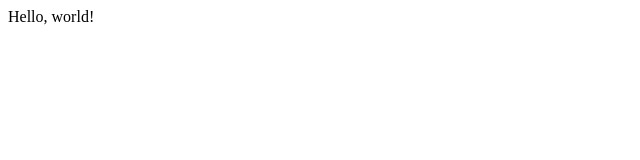
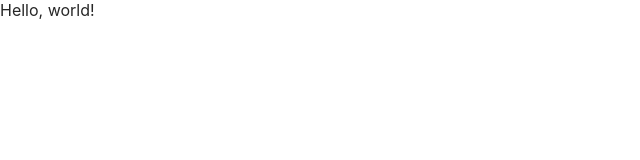
Before and after one commit to ro-ssang/youtube-playlist-02, a React (Create React App) app: page / in a window 1280 px wide. Shown: the top 160 px of the page, without its empty margins (0-640 px from the left). Built offline with nearby package versions, Linux system fonts and the light colour scheme.

Commit message:
Feat: 글로벌 스타일 적용

```diff
--- a/src/App.js
+++ b/src/App.js
@@ -1,7 +1,15 @@
 import React from 'react';
+import { ThemeProvider } from 'styled-components';
+import GlobalStyle from './styles/GlobalStyle';
+import { defaultTheme } from './styles/theme';
 
 function App() {
-  return <div>Hello, world!</div>;
+  return (
+    <ThemeProvider theme={defaultTheme}>
+      <GlobalStyle />
+      <div>Hello, world!</div>
+    </ThemeProvider>
+  );
 }
 
 export default App;
--- /dev/null
+++ b/src/styles/GlobalStyle.jsx
@@ -0,0 +1,21 @@
+import { createGlobalStyle, css } from 'styled-components';
+
+const GlobalStyle = createGlobalStyle`
+  * {
+    margin: 0px;
+    padding: 0px;
+    box-sizing: border-box;
+  }
+
+  ${({ theme }) => {
+    return css`
+      body {
+        background: ${theme.colors.theme.background};
+        color: ${theme.colors.primary};
+        font-family: ${theme.fonts.family.base};
+      }
+    `;
+  }}
+`;
+
+export default GlobalStyle;
--- /dev/null
+++ b/src/styles/theme.js
@@ -0,0 +1,75 @@
+const colors = {
+  red: '#ff453a',
+  primary: 'rgba(0,0,0,0.85)',
+  secondary: 'rgba(0,0,0,0.5)',
+  theme: {
+    default: '#000',
+    background: 'transparent',
+  },
+  searchBox: {
+    border: '#ccc',
+    background: '#fff',
+    icon: 'rgba(0,0,0,0.65)',
+    text: '#111',
+  },
+  sidebar: {
+    background: {
+      default: 'rgba(60,60,67,0.03)',
+      selected: 'rgba(60,60,67,0.1)',
+    },
+    border: 'rgba(0,0,0,0.1)',
+  },
+  divider: 'rgba(0,0,0,0.15)',
+  googleBtn: {
+    color: '#fff',
+  },
+  musicItem: {
+    background: {
+      even: 'rgba(0,0,0,0.02)',
+    },
+  },
+  player: {
+    background: 'rgba(255,255,255,1)',
+  },
+  playlist: {
+    shadow: 'rgba(0,0,0,0.1)',
+  },
+  playlistItem: {
+    background: 'rgba(255,255,255,0.05)',
+  },
+  profileBox: {
+    background: 'rgba(60,60,67,0.03)',
+  },
+  soundProgress: {
+    background: '#f00',
+  },
+  tracklist: {
+    background: {
+      hover: 'rgba(0,0,0,0.06)',
+    },
+  },
+};
+
+const sizes = {
+  sidebar: {
+    width: '260px',
+  },
+  playerBar: {
+    height: '72px',
+  },
+  scrollBar: {
+    width: '15px',
+  },
+};
+
+const fonts = {
+  family: {
+    base: '-apple-system, BlinkMacSystemFont, "Apple Color Emoji", "SF Pro", "SF Pro Icons", "Helvetica Neue", Helvetica, Arial, sans-serif',
+  },
+};
+
+export const defaultTheme = {
+  colors,
+  sizes,
+  fonts,
+};
```
Also changed, not shown: 1 other file (tests, documents, lock files or other folders).
